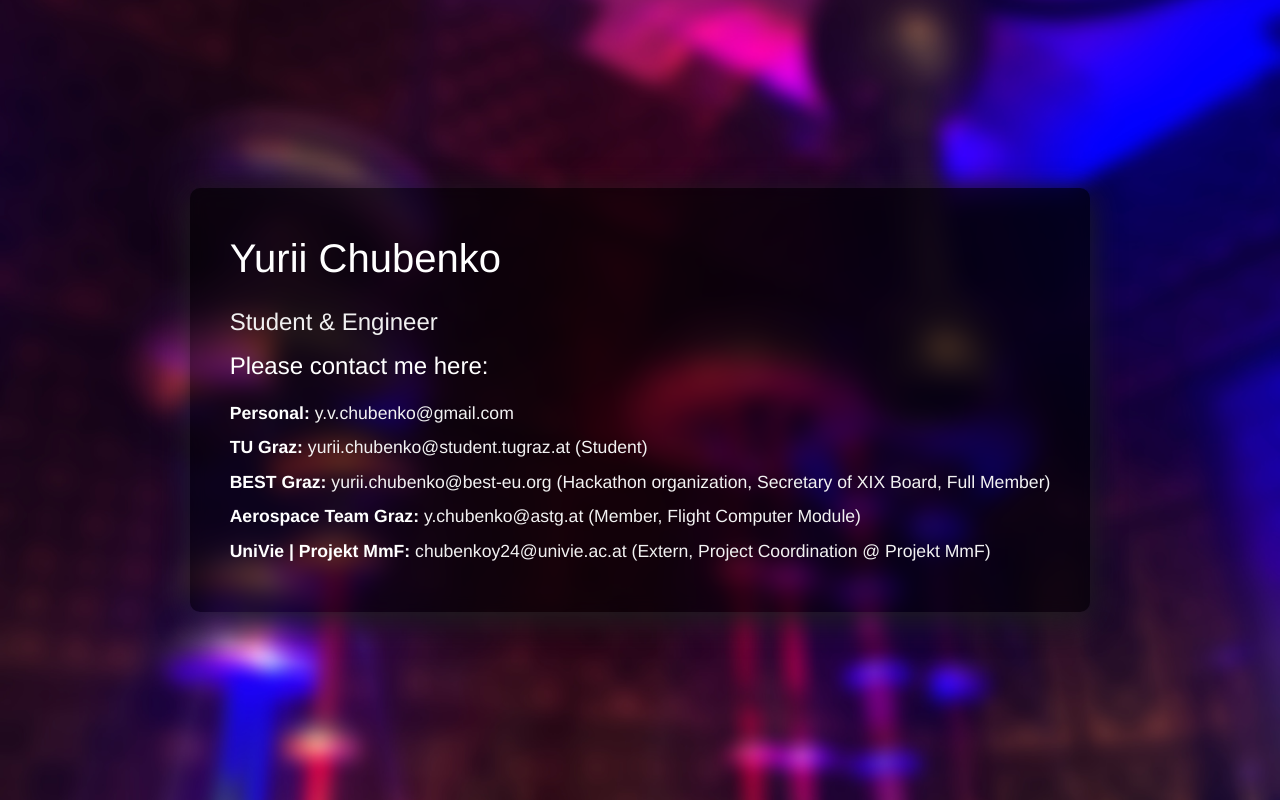
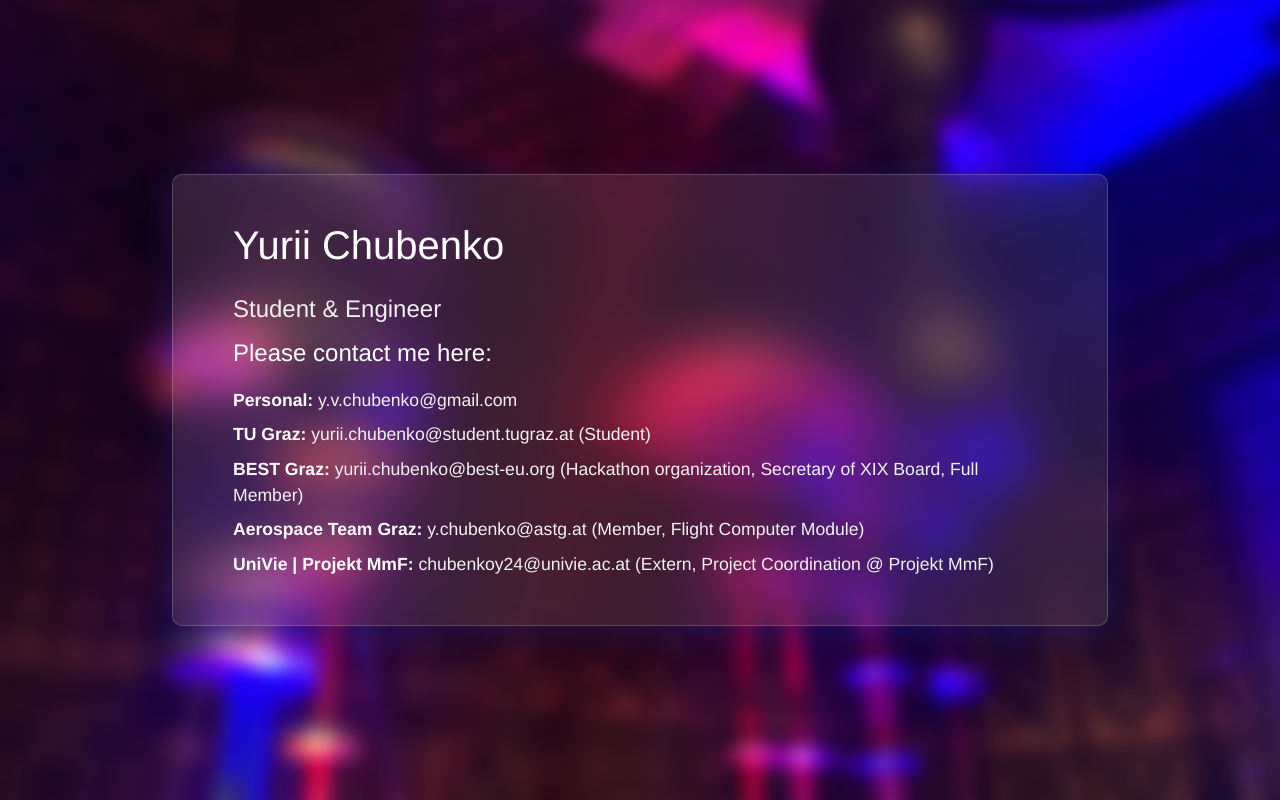
Before and after one commit to YuriiChubenko/website, a Next.js app: page / in a window 1280 px wide. Built offline with nearby package versions, Linux system fonts and the light colour scheme.

Commit message:
Visual improvements #2

```diff
--- a/styles/GlassmorphicBox.module.css
+++ b/styles/GlassmorphicBox.module.css
@@ -1,8 +1,18 @@
 .glassmorphicBox {
-    background: rgba(0, 0, 0, 0.6);
-    box-shadow: 0 8px 32px 0 rgb(30, 30, 30);
-    backdrop-filter: blur(8px);
-    -webkit-backdrop-filter: blur(8px);
+    display: flex;
+    flex-direction: column;
+    justify-content: center;
+
+    /* existing styles */
+    background: rgba(255, 255, 255, 0.1);
+    box-shadow: 0 8px 32px 0 rgba(31, 38, 135, 0.37);
+    backdrop-filter: blur(25px);
+    -webkit-backdrop-filter: blur(25px);
     border-radius: 10px;
-    padding: 40px;
+    border: 1px solid rgba(255, 255, 255, 0.18);
+    padding-left: 60px;
+    padding-right: 60px;
+    padding-top: 40px;
+    padding-bottom: 40px;
+    min-height: 50vh;
 }
```
